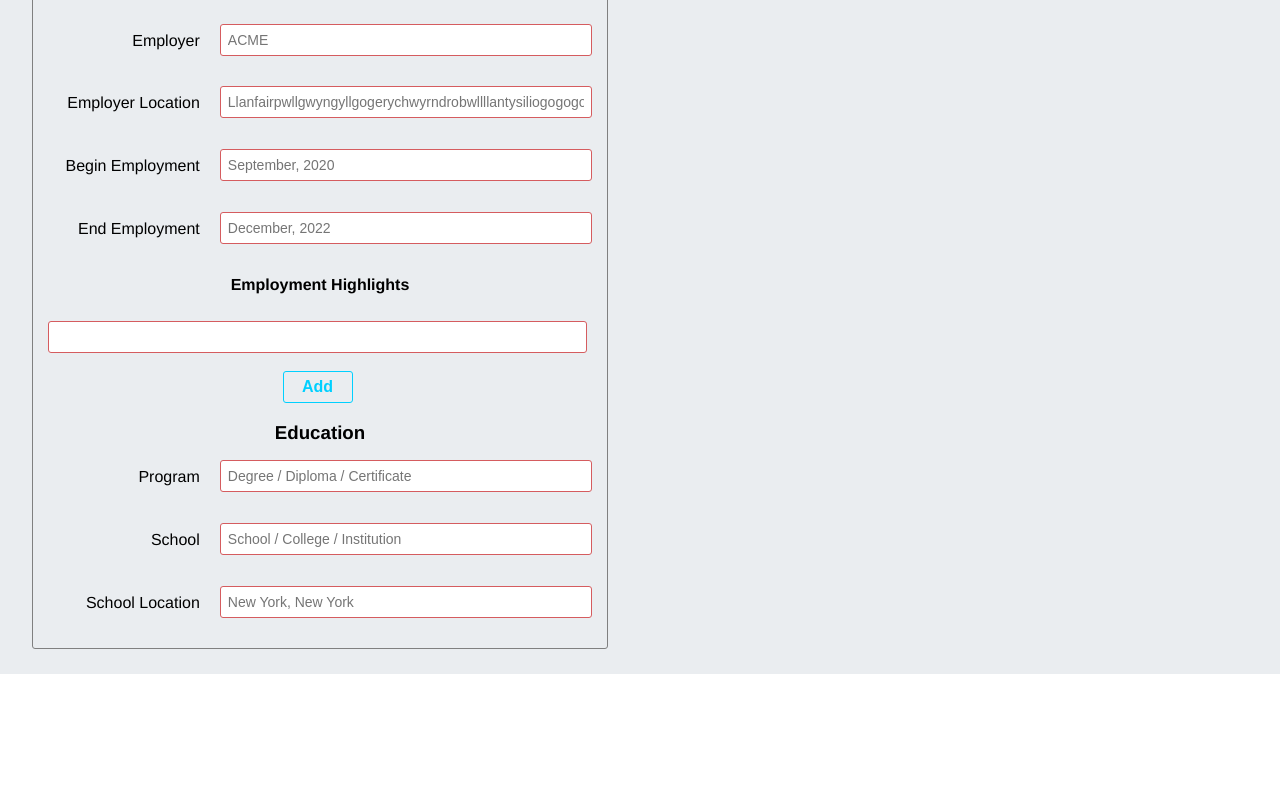
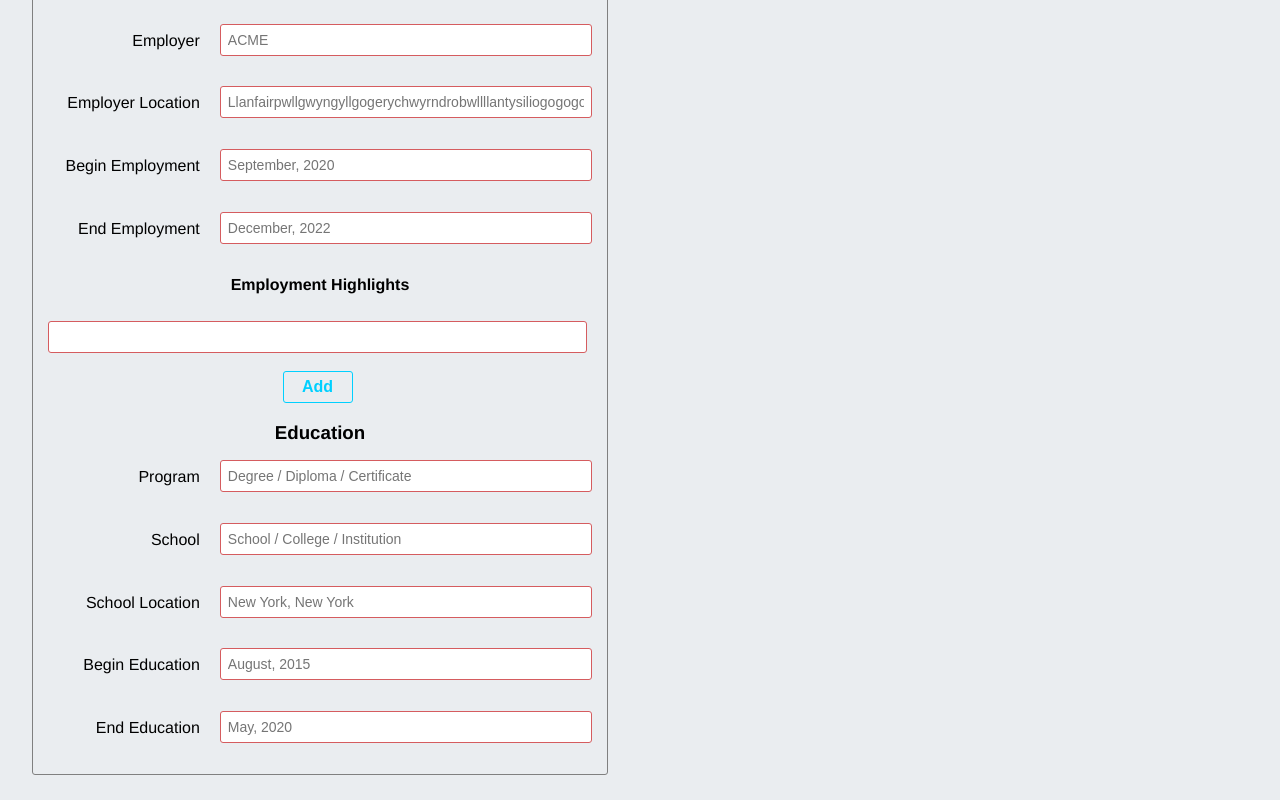
Before and after one commit to chapmancbVCU/cv-application, a React (Create React App) app: page / in a window 1280 px wide. Shown: the part 915-1715 px from the top of the page. Before the commit the page ends 1589 px from the top, so only its background shows below. Built offline with nearby package versions, Linux system fonts and the light colour scheme.

Commit message:
Added begin and end education dates to form and CV.

```diff
--- a/src/components/CV.tsx
+++ b/src/components/CV.tsx
@@ -27,12 +27,14 @@ library.add(faMobileScreen);
  */
 interface CVProps {
     address: string;
+    beginEducation: string;
     beginEmployment: string;
     degree: string;
     email: string;
     employer: string;
     employerLocation: string;
     employmentBulletPoints: string[];
+    endEducation: string;
     endEmployment: string;
     firstName: string;
     lastName: string;
@@ -61,12 +63,14 @@ function addDefaultSrc(event: any) {
  */
 const CV : FC<CVProps> = ({
         address,
+        beginEducation,
         beginEmployment,
         degree,
         email,
         employer,
         employerLocation,
         employmentBulletPoints,
+        endEducation,
         endEmployment,
         firstName,
         lastName,
@@ -134,6 +138,7 @@ const CV : FC<CVProps> = ({
             <div className="education-history">
                 <div className="section-label education-label">Education History</div>
                 <div>{degree}, {schoolName}, {schoolLocation}</div>
+                <div>{beginEducation} - {endEducation}</div>
             </div>
         </div>
     );
--- a/src/components/Form.tsx
+++ b/src/components/Form.tsx
@@ -15,15 +15,18 @@ import React, { FC } from 'react';
  */
 interface ApplicationProps {
     address: string;
+    beginEducation: string;
     beginEmployment: string;
     degree: string;
     email: string;
     employer: string;
     employerLocation: string;
     employmentBulletPoints: string[];
+    endEducation: string;
     endEmployment: string
     firstName: string;
     handleAddressInput: any;
+    handleBeginEducationDateInput: any;
     handleBeginEmploymentDateInput: any;
     handleBulletPointAdd: any;
     handleBulletPointInput: any;
@@ -32,6 +35,7 @@ interface ApplicationProps {
     handleEmailInput: any;
     handleEmployerInput: any;
     handleEmployerLocationInput: any;
+    handleEndEducationDateInput: any;
     handleEndEmploymentDateInput: any;
     handleFirstNameInput: any;
     handleLastNameInput: any;
@@ -61,15 +65,18 @@ interface ApplicationProps {
  */
 const Form : FC<ApplicationProps> = ({
         address,
+        beginEducation,
         beginEmployment,
         degree,
         email,
         employer,
         employerLocation,
         employmentBulletPoints,
+        endEducation,
         endEmployment,
         firstName,
         handleAddressInput,
+        handleBeginEducationDateInput,
         handleBeginEmploymentDateInput,
         handleBulletPointAdd,
         handleBulletPointInput,
@@ -78,6 +85,7 @@ const Form : FC<ApplicationProps> = ({
         handleEmailInput,
         handleEmployerInput,
         handleEmployerLocationInput,
+        handleEndEducationDateInput,
         handleEndEmploymentDateInput,
         handleFirstNameInput,
         handleLastNameInput,
@@ -261,7 +269,7 @@ const Form : FC<ApplicationProps> = ({
                 <div className="form-row">
                     <label htmlFor="end-employment">End Employment</label>
                     <input id="end-employment"
-                        name="end-mployment"
+                        name="end-employment"
                         type="text"
                         placeholder="December, 2022"
                         minLength={5}
@@ -348,6 +356,32 @@ const Form : FC<ApplicationProps> = ({
                             handleSchoolLocationInput(event)}
                         value={schoolLocation}/>
                 </div>
+                <div className="form-row">
+                    <label htmlFor="begin-employment">Begin Education</label>
+                    <input id="begin-education"
+                        name="begin-education"
+                        type="text"
+                        placeholder="August, 2015"
+                        minLength={5}
+                        maxLength={20}
+                        required
+                        onChange={(event) =>
+                            handleBeginEducationDateInput(event)}
+                        value={beginEducation}/>
+                </div>
+                <div className="form-row">
+                    <label htmlFor="end-education">End Education</label>
+                    <input id="end-education"
+                        name="end-education"
+                        type="text"
+                        placeholder="May, 2020"
+                        minLength={5}
+                        maxLength={20}
+                        required
+                        onChange={(event) =>
+                            handleEndEducationDateInput(event)}
+                        value={endEducation}/>
+                </div>
             </form>
         </div>
     );
--- a/src/components/Main.tsx
+++ b/src/components/Main.tsx
@@ -66,6 +66,7 @@ function formatPhoneNumber(value: string): string {
 function Main() {
 
     const [address, setAddress] = useState("");
+    const [beginEducation, setBeginEducationDate] = useState("")
     const [beginEmployment, setBeginEmploymentDate] = useState("");
     const [degree, setDegree] = useState("");
     const [email, setEmail] = useState("");
@@ -73,6 +74,7 @@ function Main() {
     const [employerLocation, setEmployerLocation] = useState("");
     const [employmentBulletPoints, setEmploymentBulletPoints] = useState<any>(
         [{bulletPoint: ""}]);
+    const [endEducation, setEndEducationDate] = useState("");
     const [endEmployment, setEndEmploymentDate] = useState("");
     const [firstName, setFirstName] = useState("");
     const [lastName, setLastName] = useState("");
@@ -91,6 +93,10 @@ function Main() {
      */
     function handleAddressInput(event: any) {
         setAddress(event.target.value);
+    }
+
+    function handleBeginEducationDateInput(event: any) {
+        setBeginEducationDate(event.target.value);
     }
 
     function handleBeginEmploymentDateInput(event: any) {
@@ -144,6 +150,10 @@ function Main() {
      */
     function handleEmployerLocationInput(event: any) {
         setEmployerLocation(event.target.value);
+    }
+
+    function handleEndEducationDateInput(event: any) {
+        setEndEducationDate(event.target.value);
     }
 
     function handleEndEmploymentDateInput(event: any) {
@@ -244,15 +254,18 @@ function Main() {
         <div className="main">
             <Form
                 address={address}
+                beginEducation={beginEducation}
                 beginEmployment={beginEmployment}
                 degree={degree}
                 email={email}
                 employer={employer}
                 employerLocation={employerLocation}
                 employmentBulletPoints={employmentBulletPoints}
+                endEducation={endEducation}
                 endEmployment={endEmployment}
                 firstName={firstName}
                 handleAddressInput={handleAddressInput}
+                handleBeginEducationDateInput={handleBeginEducationDateInput}
                 handleBeginEmploymentDateInput={handleBeginEmploymentDateInput}
                 handleBulletPointAdd={handleBulletPointAdd}
                 handleBulletPointInput={handleBulletPointInput}
@@ -262,6 +275,7 @@ function Main() {
                 handleEmailInput={handleEmailInput}
                 handleEmployerInput={handleEmployerInput}
                 handleEmployerLocationInput={handleEmployerLocationInput}
+                handleEndEducationDateInput={handleEndEducationDateInput}
                 handleEndEmploymentDateInput={handleEndEmploymentDateInput}
                 handleLastNameInput={handleLastNameInput}
                 handleLinkedInLink={handleLinkedInLink}
@@ -283,12 +297,14 @@ function Main() {
                 uploadFile={uploadFile}
             />
             <CV address={address}
+                beginEducation={beginEducation}
                 beginEmployment={beginEmployment}
                 degree={degree}
                 email={email}
                 employer={employer}
                 employerLocation={employerLocation}
                 employmentBulletPoints={employmentBulletPoints}
+                endEducation={endEducation}
                 endEmployment={endEmployment}
                 firstName={firstName}
                 lastName={lastName}
```
